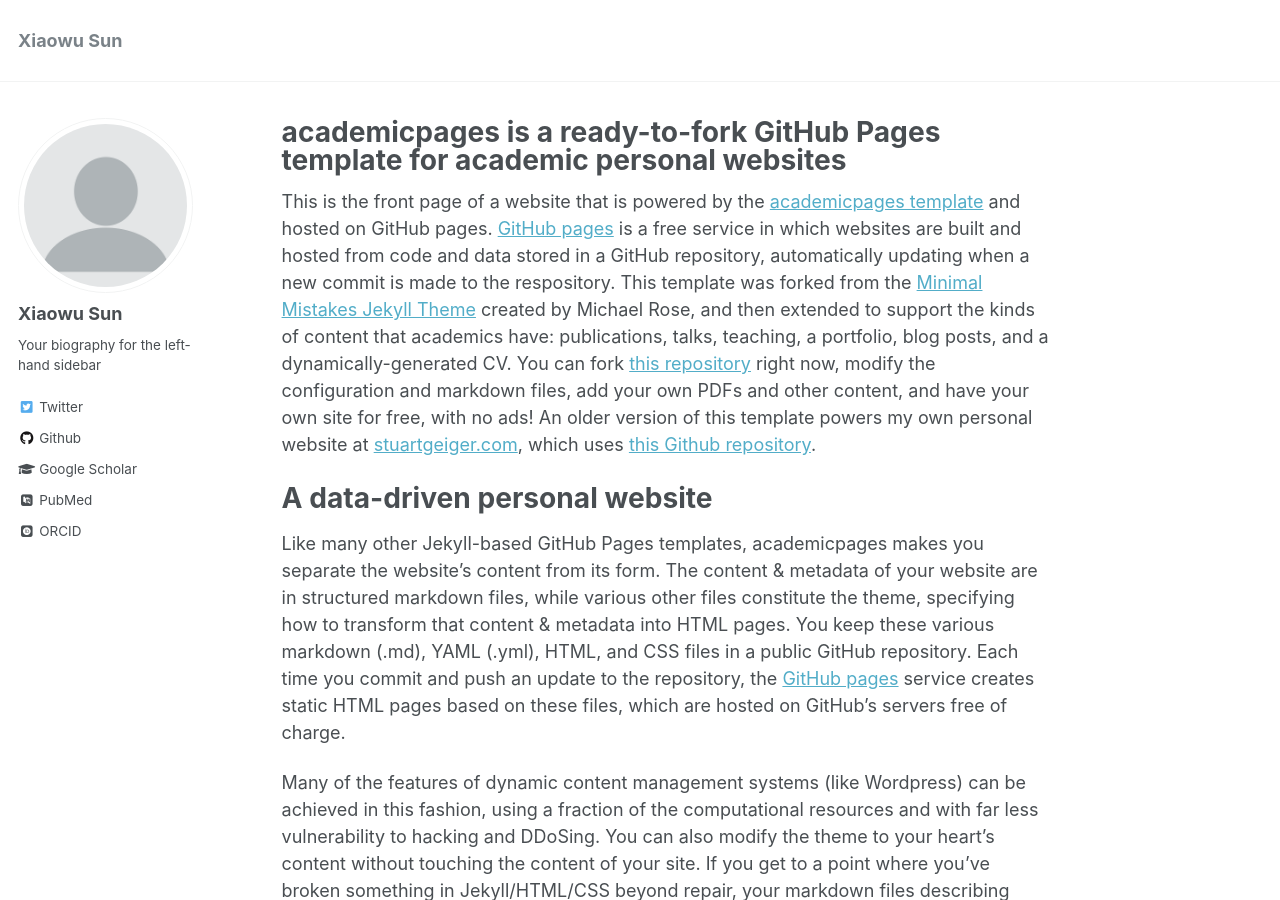
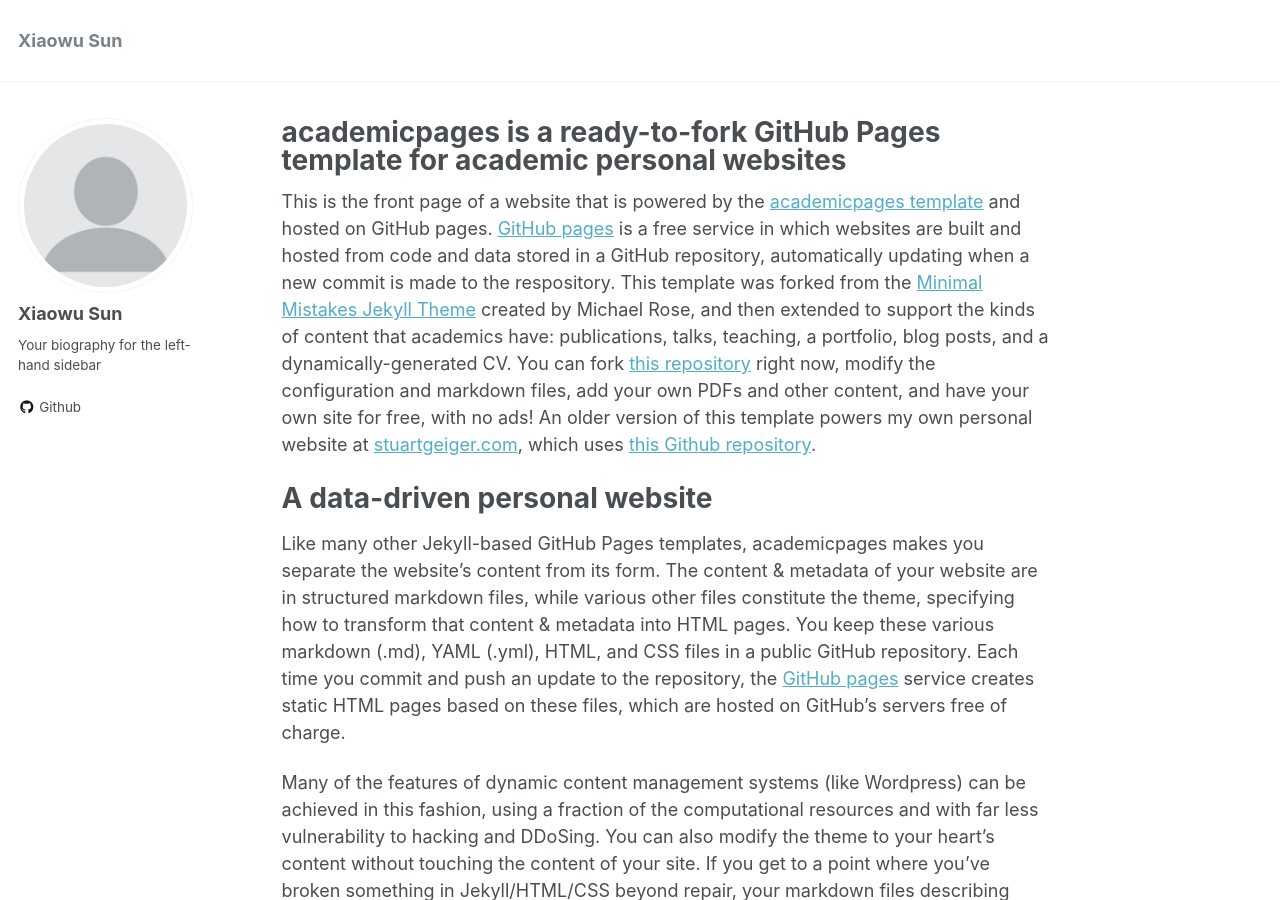
Before and after one commit to xiaowusun/xiaowusun.github.io, a Jekyll site: the page built from _pages/about.md, in a window 1280 px wide and 900 px high. Built offline with Jekyll 4.4.1, drawn with Linux system fonts in a browser that asks for light colours; some web fonts are replaced.

Commit message:
Initial commit

```diff
--- a/_config.yml
+++ b/_config.yml
@@ -85,8 +85,8 @@
   bio              : "Your biography for the left-hand sidebar"
   location         : #"Location"
   employer         :
-  pubmed           : "https://www.ncbi.nlm.nih.gov/pubmed/?term=john+snow"
-  googlescholar    : "http://yourfullgooglescholarurl.com"
+  pubmed           : #"https://www.ncbi.nlm.nih.gov/pubmed/?term=john+snow"
+  googlescholar    : #"http://yourfullgooglescholarurl.com"
   email            :
   researchgate     :  # example: "https://www.researchgate.net/profile/yourprofile"
   uri              :
@@ -96,20 +96,20 @@
   flickr           :
   facebook         :
   foursquare       :
-  github           : "academicpages"
+  github           : "xiaowusun"
   google_plus      :
   keybase          :
   instagram        :
   impactstory      : #"https://profiles.impactstory.org/u/xxxx-xxxx-xxxx-xxxx"
   lastfm           :
   linkedin         :
-  orcid            : "http://orcid.org/yourorcidurl"
+  orcid            : #"http://orcid.org/yourorcidurl"
   pinterest        :
   soundcloud       :
   stackoverflow    : # http://stackoverflow.com/users/123456/username
   steam            :
   tumblr           :
-  twitter          : "replacethistwitterhandle"
+  twitter          : #"replacethistwitterhandle"
   vine             :
   weibo            :
   xing             :
```
